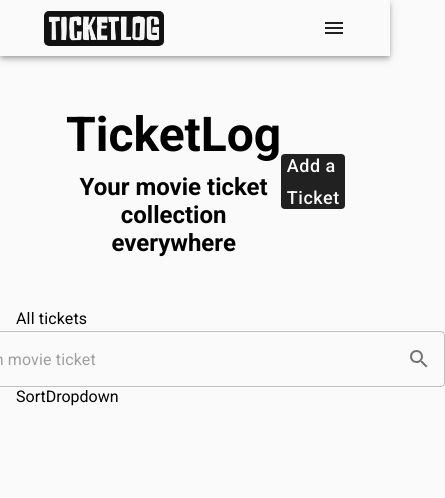
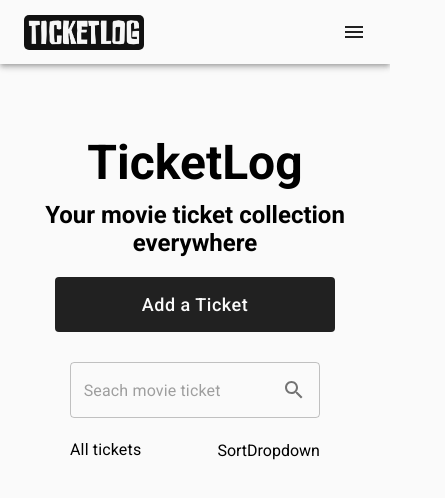
Before and after one commit to minklim47/TicketLog, a React (Vite) app in the folder ticketlog/: page / in a window 390 px wide. Shown: the top 498 px of the page, 445 px wide, since content can reach past the window. Built offline with nearby package versions, Linux system fonts and the light colour scheme; a web font is replaced by a local one.

Commit message:
home responsive

```diff
--- a/ticketlog/src/components/DrawerMenu.jsx
+++ b/ticketlog/src/components/DrawerMenu.jsx
@@ -14,24 +14,27 @@
   ));
   return (
 
-
       <Box>
-        <List>
-          <ListItemButton component={CustomNavLink}to="/" >
+        <List  sx={{padding:"0"}}>
+          <ListItemButton component={CustomNavLink}to="/" sx={drawerListItemStyle}>
             <ListItemText primary="Home" />
           </ListItemButton>
-          <ListItemButton component={CustomNavLink} to="/Community" >
+          <ListItemButton component={CustomNavLink} to="/Community" sx={drawerListItemStyle}>
             <ListItemText primary="Community" />
           </ListItemButton>
-          <ListItemButton component={CustomNavLink} to="/Collection" >
+          <ListItemButton component={CustomNavLink} to="/Collection" sx={drawerListItemStyle}>
             <ListItemText primary="Collection" />
           </ListItemButton>
-          <ListItemButton component={CustomNavLink} to="/Profile" >
+          <ListItemButton component={CustomNavLink} to="/Profile" sx={drawerListItemStyle}>
             <ListItemText primary="Profile" />
           </ListItemButton>
         </List>
       </Box>
   );
+}
+
+const drawerListItemStyle = {
+  textAlign:"center"
 }
 
 {
--- a/ticketlog/src/components/Nav.jsx
+++ b/ticketlog/src/components/Nav.jsx
@@ -31,9 +31,11 @@
           display: "flex",
           flexDirection: "row",
           justifyContent: "space-between",
+          height:"64px"
         }}
       >
-        <Button sx={{ borderRadius: "15px", bgcolor: "white.main" }}>
+        <Button component={NavLink}
+            to="/" sx={{ borderRadius: "15px", bgcolor: "white.main" }}>
           <Box
             component="img"
             sx={{
@@ -47,7 +49,7 @@
         </Button>
         <Stack
           direction="row"
-          spacing={2}
+          spacing={1.5}
           sx={{ display: { xs: "none", sm: "inherit" } }}
         >
           <Button
@@ -84,8 +86,9 @@
           </Button>
         </Stack>
 
+        {/* ==============DRAWER=============== */}
         <IconButton
-          sx={{ color: "black.main", display: { xs: "inherit", sm: "none" } }}
+          sx={{ color: "black.main", display: { xs: "inherit", sm: "none" }}}
           onClick={toggleDrawer(true)}
         >
           <MenuIcon />
@@ -111,7 +114,8 @@
                 justifyContent: "space-between",
               }}
             >
-              <Button sx={{ borderRadius: "15px", bgcolor: "white.main" }}>
+              <Button component={NavLink}
+            to="/" sx={{ borderRadius: "15px", bgcolor: "white.main" }}>
                 <Box
                   component="img"
                   sx={{
@@ -136,6 +140,7 @@
             <DrawerMenu />
           </Box>
         </Drawer>
+
       </Toolbar>
     </AppBar>
   );
@@ -143,7 +148,7 @@
 const navBarStyle = {
   backgroundColor: "white.main",
   color: "black.main",
-  padding: "0 20px 0 20px",
+  padding: "0px",
 };
 
 const navButtonStyle = {
--- a/ticketlog/src/components/SearchTicket.jsx
+++ b/ticketlog/src/components/SearchTicket.jsx
@@ -5,6 +5,7 @@
 function SearchTicket() {
   return (
     <Box component="form"
+      sx={{display:"flex",justifyContent:"center"}}
     >
       <TextField
         type="search"
@@ -25,7 +26,9 @@
 }
 
 const searchStyle = {
-  width: "500px",
+  width:"70%",
+  minWidth: "250px",
+  maxWidth: "600px"
 };
 
 export default SearchTicket;
--- a/ticketlog/src/pages/Home.jsx
+++ b/ticketlog/src/pages/Home.jsx
@@ -1,6 +1,6 @@
 import React from "react";
 import Nav from "../components/Nav";
-import { Button, Container, Typography } from "@mui/material";
+import { Box, Button, Container, Typography } from "@mui/material";
 import { NavLink } from "react-router-dom";
 import SearchTicket from "../components/SearchTicket";
 import SortDropdown from "../components/SortDropdown";
@@ -9,24 +9,27 @@
   return (
     <Container
       sx={{
-       display:"flex",
+        display: "flex",
         flexDirection: "column",
+
         justifyContent: "center",
         alignItem: "center",
       }}
     >
-      <section
-        style={{
+      <Container
+        sx={{
           display: "flex",
+          flexDirection: { xs: "column", sm: "row" },
           justifyContent: "space-around",
           alignItems: "center",
-          margin: "50px",
+          margin: "50px 0 30px 0",
         }}
       >
-        <div style={{ textAlign: "center" }}>
+        <Box sx={{ textAlign: "center", margin: { xs: "20px 0", sm: "0" } }}>
           <h1 style={{ marginBottom: "10px" }}>TicketLog</h1>
           <h3>Your movie ticket collection everywhere</h3>
-        </div>
+        </Box>
+        <Box>
           <Button
             component={NavLink}
             to="/CreateTicket"
@@ -35,19 +38,21 @@
           >
             Add a Ticket
           </Button>
-      </section>
-      <Typography>All tickets</Typography>
-      <div
-        style={{
+        </Box>
+      </Container>
+      <SearchTicket />
+      <Container
+        sx={{
           display: "flex",
-          justifyContent: "center",
+          flexDirection: "row" ,
+          justifyContent: "space-around",
           alignItems: "center",
+          margin:"20px 0"
         }}
       >
-        {" "}
-        <SearchTicket />
-      </div>
+        <Typography>All tickets</Typography>
         <SortDropdown />
+      </Container>
     </Container>
   );
 }
```
Lines whose indentation alone changed are shown as unchanged.
